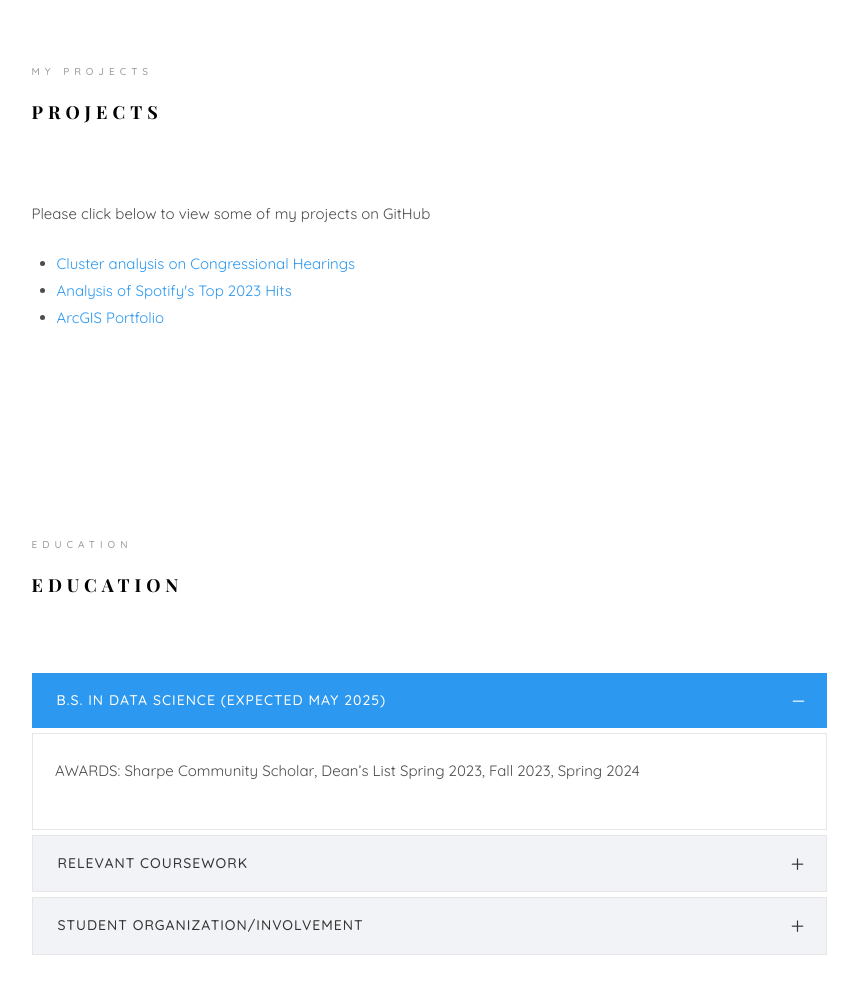
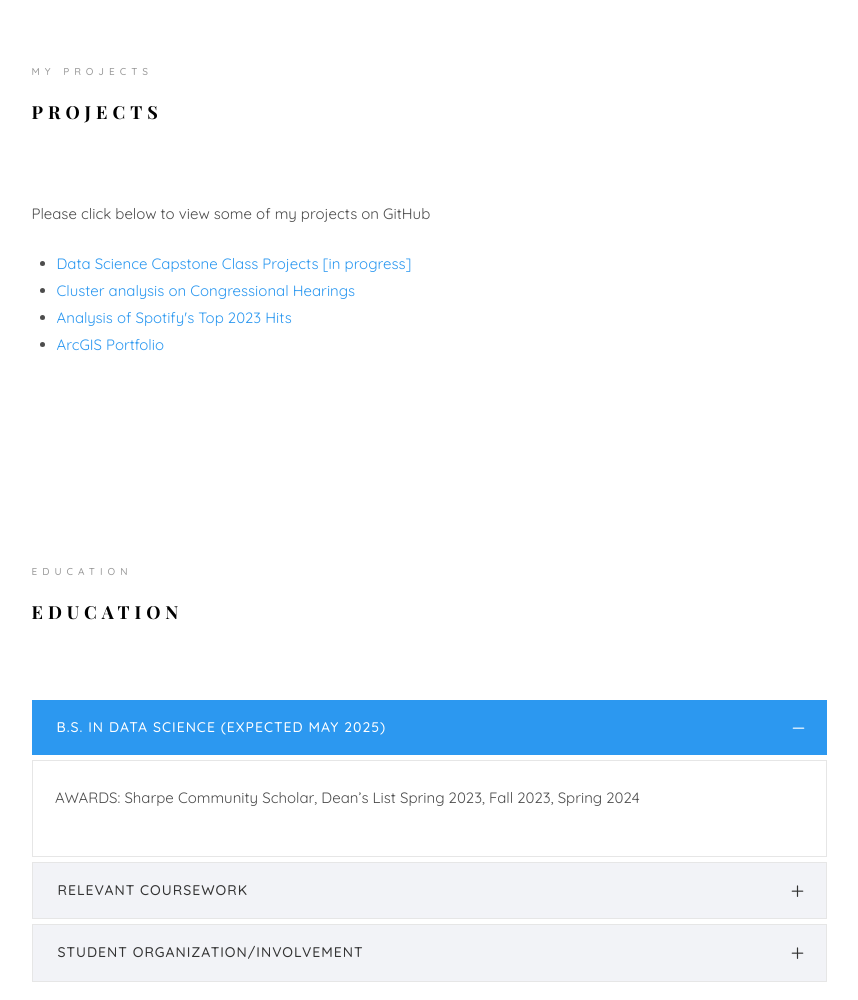
Before and after one commit to emxee333/emxee333.github.io, a plain HTML site: page index.html in a window 1280 px wide. Shown: the part 1935-2935 px from the top of the page, without its empty margins (361-1219 px from the left). Drawn offline with nearby package versions, Linux system fonts and the light colour scheme; files whose address does not match are found by name; a web font is replaced by a local one.

Commit message:
Update index.html

```diff
--- a/index.html
+++ b/index.html
@@ -225,6 +225,7 @@ Copyright <script>document.write(new Date().getFullYear());</script> All rights
 						</div>
 						<div class="about-desc" data-animate-effect="fadeInLeft">
 							<ul>
+								<li><a hreg="https://emxee333.github.io/data-440-capstone/"> Data Science Capstone Class Projects [in progress]</a></li>
 								<li><a href="https://colab.research.google.com/drive/142mc8dbLSc8MF5lja77lq5SfjWMNiEUY?usp=sharing" >Cluster analysis on Congressional Hearings</a> </li>
 								<li><a href="https://emxee333.github.io/spotify2023/" >Analysis of Spotify's Top 2023 Hits</a> </li>
 								<li><a href="https://storymaps.arcgis.com/stories/92896ff3c6d64e9f957226256aecb778" >ArcGIS Portfolio</a> </li>
```
